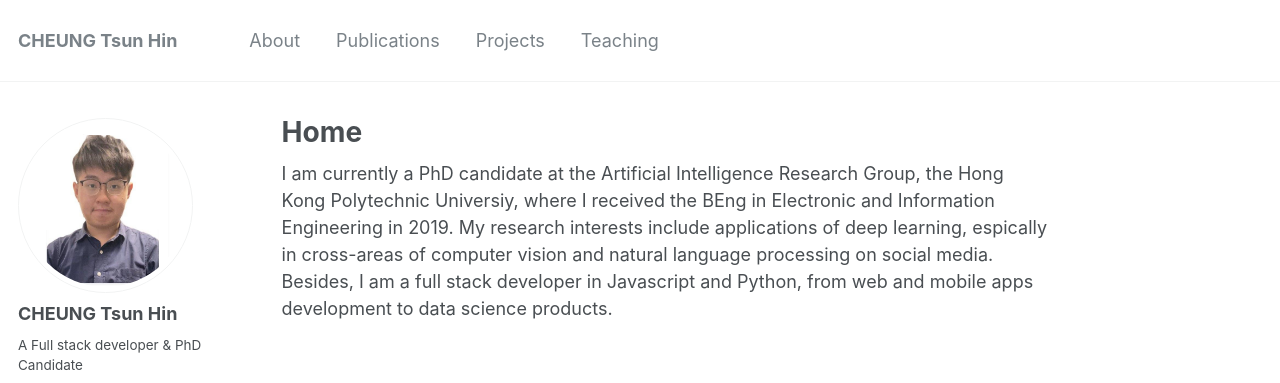
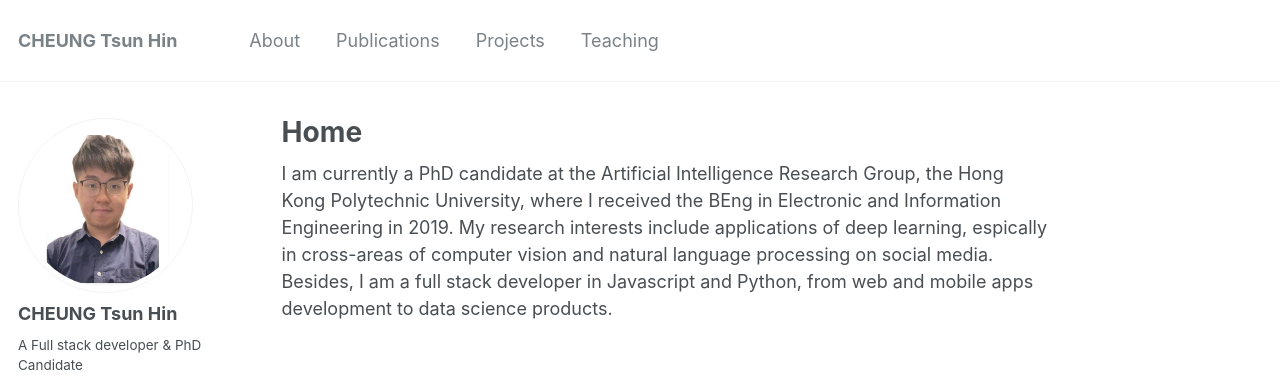
Before and after one commit to thcheung/thcheung.github.io, a Jekyll site: the page built from _pages/index.md, in a window 1280 px wide. Shown: the top 383 px of the page. Built offline with Jekyll 4.4.1, drawn with Linux system fonts in a browser that asks for light colours.

Commit message:
fix typo

```diff
--- a/_pages/index.md
+++ b/_pages/index.md
@@ -4,4 +4,4 @@ title: 'Home'
 author_profile: true
 ---
 
-I am currently a PhD candidate at the Artificial Intelligence Research Group, the Hong Kong Polytechnic Universiy, where I received the BEng in Electronic and Information Engineering in 2019. My research interests include applications of deep learning, espically in cross-areas of computer vision and natural language processing on social media. Besides, I am a full stack developer in Javascript and Python, from web and mobile apps development to data science products.
+I am currently a PhD candidate at the Artificial Intelligence Research Group, the Hong Kong Polytechnic University, where I received the BEng in Electronic and Information Engineering in 2019. My research interests include applications of deep learning, espically in cross-areas of computer vision and natural language processing on social media. Besides, I am a full stack developer in Javascript and Python, from web and mobile apps development to data science products.
```
Also changed, not shown: _pages/about.md (+1 -1 lines).
